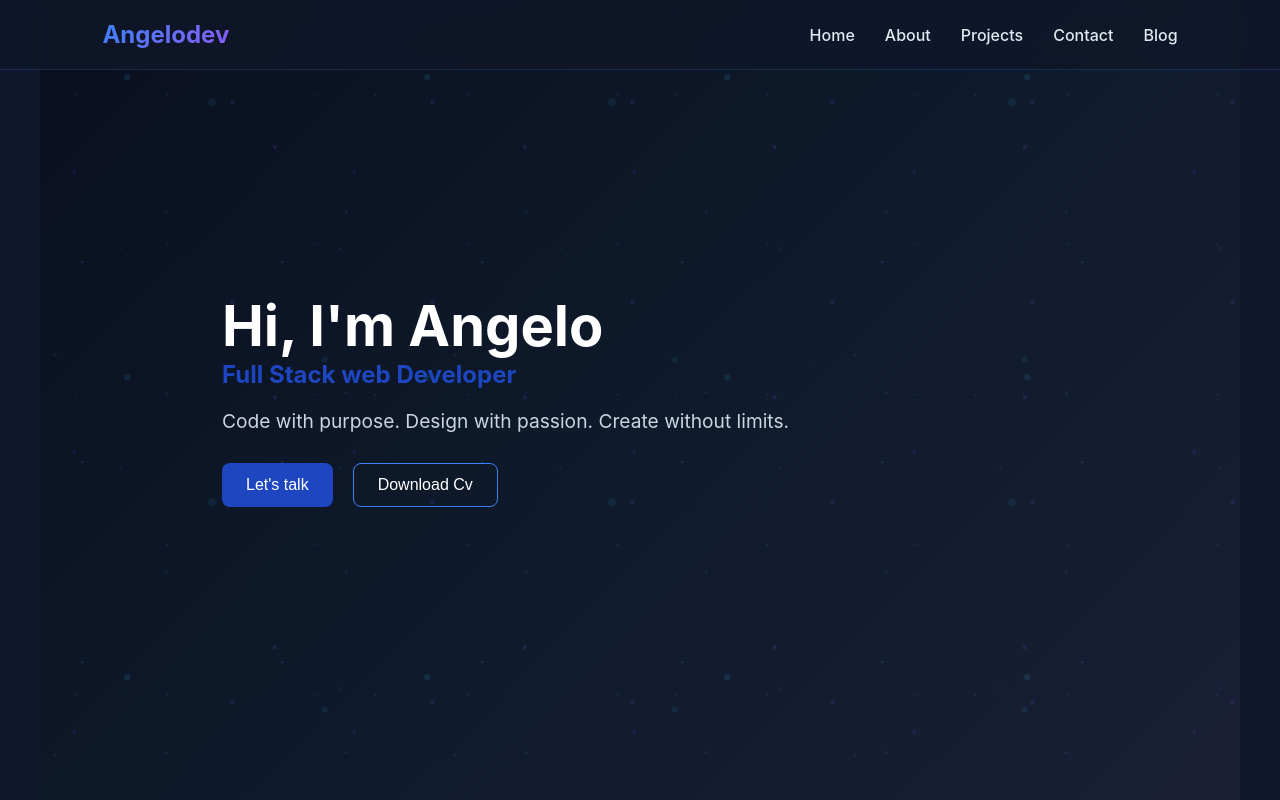
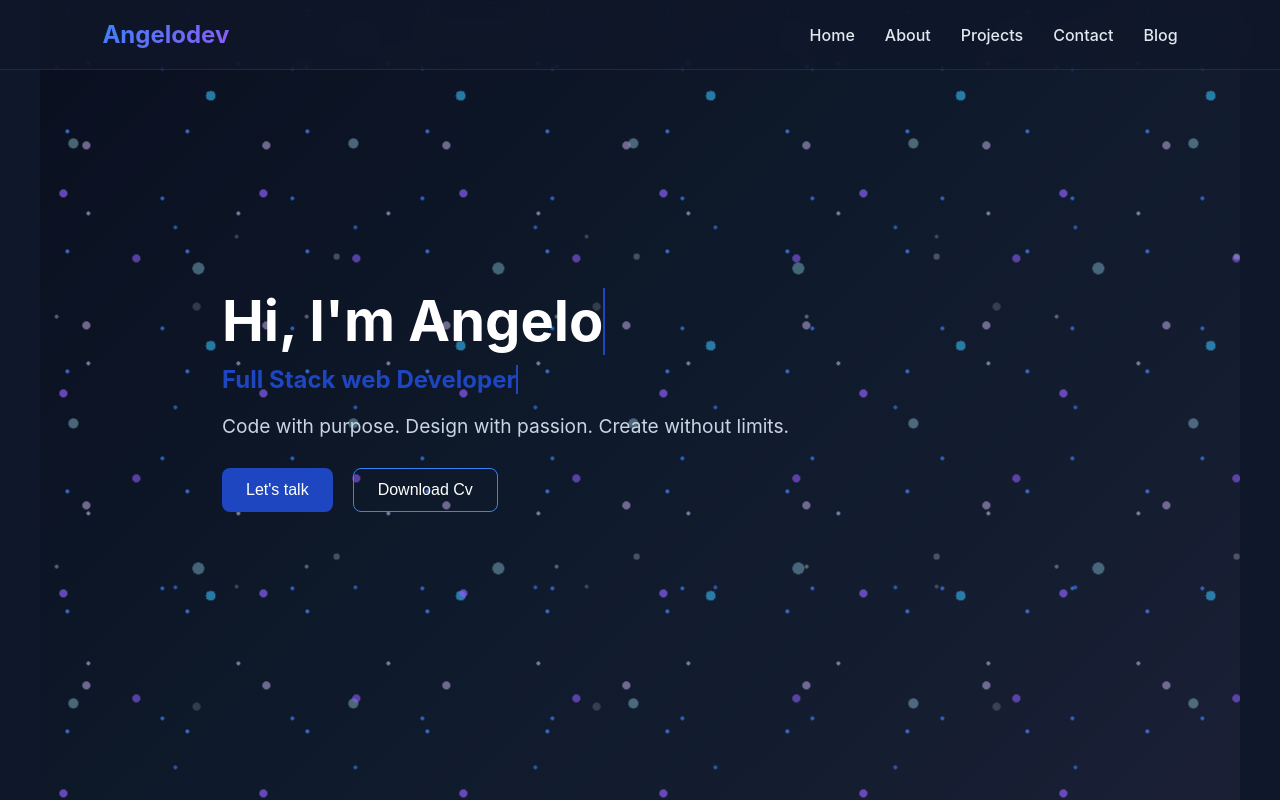
Before and after one commit to Giohandelcas/Portfolio-angelo, a React (Vite) app: page / in a window 1280 px wide. Shown: the top 800 px of the page. Built offline with nearby package versions, Linux system fonts and the light colour scheme.

Commit message:
style: Improving the visibility of the Hero component's background

```diff
--- a/src/components/Footer/Footer.jsx
+++ b/src/components/Footer/Footer.jsx
@@ -3,7 +3,7 @@ import styles from "./Footer.module.scss";
 function Footer() {
   return (
     <footer className={styles.footer}>
-      <p>© 2026 Angelo Del Castillo</p>
+      <p>© 2026 Angelo Del Castillo, todos los derechos reservados</p>
     </footer>
   );
 }
--- a/src/components/ProjectCard/ProjectCard.jsx
+++ b/src/components/ProjectCard/ProjectCard.jsx
@@ -22,8 +22,12 @@ function ProjectCard({ project }) {
         </div>
 
         <div className={styles.buttons}>
-          <a href={project.demo}>Demo</a>
-          <a href={project.github}>GitHub</a>
+          <a href={project.demo} target="_blank" rel="noopener noreferrer">
+            Demo
+          </a>
+          <a href={project.github} target="_blank" rel="noopener noreferrer">
+            GitHub
+          </a>
         </div>
       </div>
     </motion.div>
--- a/src/data/projects.js
+++ b/src/data/projects.js
@@ -1,23 +1,24 @@
 import mili from "../assets/images/mili.png";
+import leypal from "../assets/images/leypalLogo.png";
 
 const projects = [
   {
     title: "Mili",
-    description: "Platform for managing logistics operations.",
+    description: "Mili es la tecnología que permite a entidades financieras, cooperativas y empresas gestionar su operación de crédito de principio a fin, bajo un modelo de marca blanca",
     image: mili,
-    tech: ["React", "Node", "PostgreSQL"],
-    demo: "#",
-    github: "#",
+    tech: ["React", "NestJS"],
+    demo: "https://mili.com.co/que-es-mili",
+    github: "https://github.com/Giohandelcas",
     type: "professional",
   },
 
   {
-    title: "Renta Container",
-    description: "System for container rental management.",
-    image: "/projects/container.png",
+    title: "Leypal",
+    description: "Leypal es una plataforma de firma electrónica avanzada con total validez legal en Latinoamérica. Cada firma está protegida con tecnología blockchain",
+    image: leypal,
     tech: ["React", "Express", "PostgreSQL"],
-    demo: "#",
-    github: "#",
+    demo: "https://app.leypalco.com/login",
+    github: "https://github.com/Giohandelcas",
     type: "professional",
   },
 
--- a/src/sections/Hero/Hero.jsx
+++ b/src/sections/Hero/Hero.jsx
@@ -6,7 +6,7 @@ function Hero() {
       <div className={styles.heroContainer}>
         <div className={styles.content}>
           <h1>Hi, I'm Angelo</h1>
-          <h2>Full Stack web Developer</h2>
+          <h4>Full Stack web Developer</h4>
           <p>
             Code with purpose. Design with passion. Create without limits.
           </p>
--- a/src/sections/Hero/Hero.module.scss
+++ b/src/sections/Hero/Hero.module.scss
@@ -1,14 +1,13 @@
 .hero {
   min-height: 100vh;
   display: flex;
-  justify-content: center; // Centrar contenido
+  justify-content: center;
   align-items: center;
   position: relative;
   background: linear-gradient(135deg, #0a0f1f, #0e1a2b, #1a1f35);
   overflow: hidden;
 }
 
-// Contenedor interno para limitar el ancho
 .heroContainer {
   width: 100%;
   max-width: 1400px;
@@ -18,7 +17,7 @@
   z-index: 1;
 }
 
-// Fondo de partículas animadas (se mantiene igual)
+// Fondo de partículas mejorado - MÁS VISIBLES
 .hero::before {
   content: '';
   position: absolute;
@@ -27,31 +26,32 @@
   width: 100%;
   height: 100%;
   background-image:
-    radial-gradient(circle at 10% 20%, rgba(59, 130, 246, 0.3) 1px, transparent 1px),
-    radial-gradient(circle at 30% 50%, rgba(59, 130, 246, 0.25) 1px, transparent 1px),
-    radial-gradient(circle at 70% 15%, rgba(59, 130, 246, 0.3) 1px, transparent 1px),
-    radial-gradient(circle at 90% 80%, rgba(59, 130, 246, 0.2) 1px, transparent 1px),
-    radial-gradient(circle at 45% 30%, rgba(139, 92, 246, 0.2) 2px, transparent 2px),
-    radial-gradient(circle at 85% 40%, rgba(139, 92, 246, 0.2) 2px, transparent 2px),
-    radial-gradient(circle at 15% 75%, rgba(139, 92, 246, 0.15) 2px, transparent 2px),
-    radial-gradient(circle at 55% 85%, rgba(56, 189, 248, 0.15) 3px, transparent 3px),
-    radial-gradient(circle at 75% 25%, rgba(56, 189, 248, 0.12) 3px, transparent 3px),
-    radial-gradient(circle at 25% 45%, rgba(56, 189, 248, 0.1) 4px, transparent 4px);
+    radial-gradient(circle at 10% 20%, rgba(136, 156, 190, 0.8) 2px, transparent 2px),
+    radial-gradient(circle at 30% 50%, rgba(59, 130, 246, 0.7) 2px, transparent 2px),
+    radial-gradient(circle at 70% 15%, rgba(59, 130, 246, 0.8) 2px, transparent 2px),
+    radial-gradient(circle at 90% 80%, rgba(59, 130, 246, 0.6) 2px, transparent 2px),
+    radial-gradient(circle at 45% 30%, rgba(139, 92, 246, 0.7) 4px, transparent 4px),
+    radial-gradient(circle at 85% 40%, rgba(153, 138, 187, 0.7) 4px, transparent 4px),
+    radial-gradient(circle at 15% 75%, rgba(139, 92, 246, 0.6) 4px, transparent 4px),
+    radial-gradient(circle at 55% 85%, rgba(56, 189, 248, 0.6) 5px, transparent 5px),
+    radial-gradient(circle at 75% 25%, rgba(135, 182, 202, 0.5) 5px, transparent 5px),
+    radial-gradient(circle at 25% 45%, rgba(124, 176, 198, 0.5) 6px, transparent 6px);
 
-  background-size: 200px 200px, 180px 180px, 150px 150px, 220px 220px,
-                   250px 250px, 200px 200px, 280px 280px,
-                   300px 300px, 350px 350px, 400px 400px;
+  background-size: 150px 150px, 130px 130px, 120px 120px, 180px 180px,
+                   200px 200px, 180px 180px, 220px 220px,
+                   250px 250px, 280px 280px, 300px 300px;
 
   background-position: 0 0, 50px 100px, 150px 200px, 300px 50px,
                       100px 300px, 400px 400px, 250px 500px,
                       500px 100px, 350px 600px, 50px 700px;
 
-  animation: moveParticles 60s linear infinite;
-  opacity: 0.8;
+  animation: moveParticles 40s linear infinite;
+  opacity: 1;
   pointer-events: none;
+  filter: blur(0.5px);
 }
 
-// Segunda capa de partículas
+// Segunda capa de partículas - MÁS VISIBLES
 .hero::after {
   content: '';
   position: absolute;
@@ -60,15 +60,16 @@
   width: 100%;
   height: 100%;
   background-image:
-    radial-gradient(circle at 20% 40%, rgba(255, 255, 255, 0.1) 1px, transparent 1px),
-    radial-gradient(circle at 60% 70%, rgba(255, 255, 255, 0.08) 2px, transparent 2px),
-    radial-gradient(circle at 80% 20%, rgba(255, 255, 255, 0.05) 1px, transparent 1px);
+    radial-gradient(circle at 20% 40%, rgba(255, 255, 255, 0.4) 2px, transparent 2px),
+    radial-gradient(circle at 60% 70%, rgba(255, 255, 255, 0.3) 3px, transparent 3px),
+    radial-gradient(circle at 80% 20%, rgba(255, 255, 255, 0.25) 2px, transparent 2px),
+    radial-gradient(circle at 35% 85%, rgba(255, 255, 255, 0.2) 4px, transparent 4px);
 
-  background-size: 300px 300px, 400px 400px, 500px 500px;
-  background-position: 0 0, 200px 100px, 400px 300px;
+  background-size: 250px 250px, 300px 300px, 350px 350px, 400px 400px;
+  background-position: 0 0, 150px 80px, 300px 200px, 50px 400px;
 
-  animation: moveParticlesReverse 80s linear infinite;
-  opacity: 0.5;
+  animation: moveParticlesReverse 60s linear infinite;
+  opacity: 0.8;
   pointer-events: none;
 }
 
@@ -76,13 +77,32 @@
   max-width: 700px;
 }
 
+// Animación de escritura para h1 y h2
+h1 {
+  overflow: hidden;
+  white-space: nowrap;
+  animation: typing 1.5s steps(40, end), blink-caret 0.75s step-end infinite;
+  border-right: 2px solid #1d46c0;
+  width: fit-content;
+}
+
+// Animación de escritura para h2
+h4 {
+  overflow: hidden;
+  white-space: nowrap;
+  animation: typing 2.5s steps(40, end), blink-caret 0.75s step-end infinite;
+  border-right: 2px solid #1d46c0;
+  width: fit-content;
+}
+
 h1 {
   font-size: 3.5rem;
   line-height: 1.2;
   color: white;
+  margin-bottom: 10px;
 }
 
-h2 {
+h4 {
   font-size: 1.5rem;
   color: #1d46c0;
   margin-bottom: 20px;
@@ -92,11 +112,17 @@ p {
   font-size: 1.2rem;
   color: #cbd5e1;
   margin-bottom: 30px;
+  opacity: 0;
+  animation: fadeIn 1s ease-in forwards;
+  animation-delay: 3.5s;
 }
 
 .buttons {
   display: flex;
   gap: 20px;
+  opacity: 0;
+  animation: fadeIn 1s ease-in forwards;
+  animation-delay: 3.5s;
 }
 
 button {
@@ -115,6 +141,7 @@ button {
 
 .primary:hover {
   transform: translateY(-2px);
+  background: #2a5ae0;
 }
 
 .secondary {
@@ -127,7 +154,7 @@ button {
   background: #1d46c0;
 }
 
-// Animaciones
+// Animaciones de partículas
 @keyframes moveParticles {
   0% {
     background-position: 0 0, 50px 100px, 150px 200px, 300px 50px,
@@ -143,11 +170,27 @@ button {
 
 @keyframes moveParticlesReverse {
   0% {
-    background-position: 0 0, 200px 100px, 400px 300px;
+    background-position: 0 0, 150px 80px, 300px 200px, 50px 400px;
   }
   100% {
-    background-position: -300px -300px, -100px -200px, 100px -100px;
+    background-position: -300px -300px, -150px -220px, 0px -100px, -250px 100px;
   }
+}
+
+// Animaciones de texto
+@keyframes typing {
+  from { width: 0; }
+  to { width: 100%; }
+}
+
+@keyframes blink-caret {
+  from, to { border-color: transparent; }
+  50% { border-color: #1d46c0; }
+}
+
+@keyframes fadeIn {
+  from { opacity: 0; transform: translateY(20px); }
+  to { opacity: 1; transform: translateY(0); }
 }
 
 // Media queries responsive
@@ -164,6 +207,10 @@ button {
 
   h1 {
     font-size: 2.5rem;
+  }
+
+  h2 {
+    font-size: 1.3rem;
   }
 
   p {
@@ -185,4 +232,8 @@ button {
   h1 {
     font-size: 2rem;
   }
+
+  h2 {
+    font-size: 1.1rem;
+  }
 }
```
Also changed, not shown: src/assets/images/leypalLogo.png (added).
